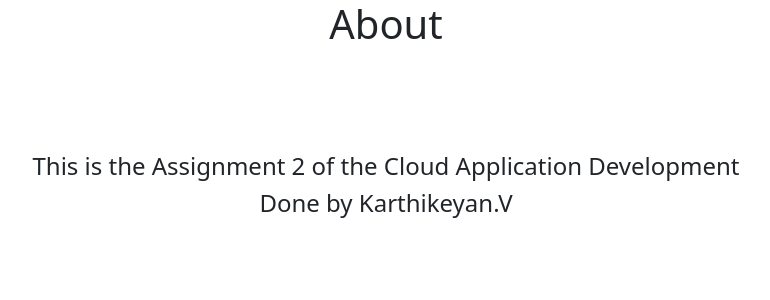
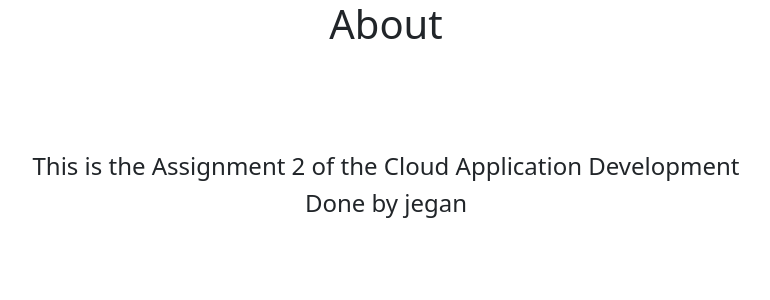
Before and after one commit to IBM-EPBL/IBM-Project-17308-1659633814, a Flask app: page /about in a window 1280 px wide. Shown: the top 300 px of the page, without its empty margins (254-1024 px from the left). Run offline with Flask 2, Linux system fonts and the light colour scheme.

Commit message:
Update about.html

```diff
--- a/Assigments/JEGAN/ASSIGNMENT-2/templates/about.html
+++ b/Assigments/JEGAN/ASSIGNMENT-2/templates/about.html
@@ -11,7 +11,7 @@
     <div align="center">
         <h1>About</h1><br><br><br><br>
         <h4>This is the Assignment 2 of the Cloud Application Development</h4>
-        <h4>Done by Karthikeyan.V
+        <h4>Done by jegan
         </h4>
     </div>
 
```
